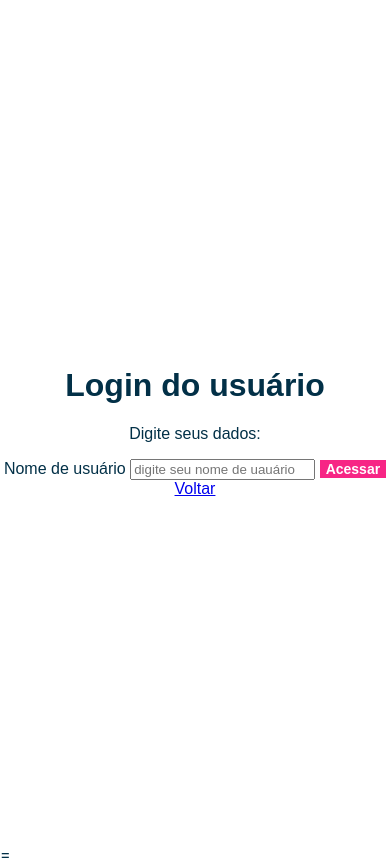
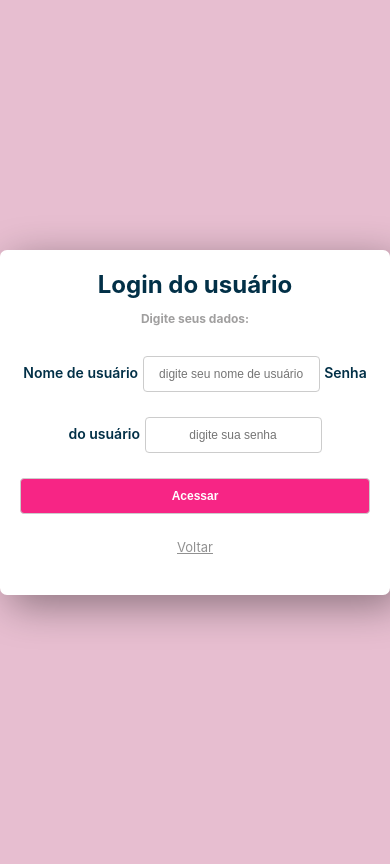
Before and after one commit to MayMatilde/LBP1_OProjetooo3, a Flask app: page /login in a window 390 px wide. After the commit the page ends 627 px from the top, so only its background shows below. Run offline with Flask 3, Linux system fonts and the light colour scheme.

Commit message:
Add files via upload

```diff
--- a/projetinho/app.py
+++ b/projetinho/app.py
@@ -1,4 +1,4 @@
-from flask import Flask, session, redirect, url_for, request, render_template
+from flask import Flask
 from controllers.controller import vamos_arrasar
 
 app = Flask(__name__)
--- a/projetinho/controllers/controller.py
+++ b/projetinho/controllers/controller.py
@@ -1,51 +1,42 @@
 from flask import Blueprint, render_template, request, redirect, session, url_for, flash
-from model.models import User
-
-Adm = User("Adm o melhor", "123adm")
-Usuario1 = User ("UserCLT", "9090clt")
-ListaUser = [Adm, Usuario1]
-
-vamos_arrasar = Blueprint('arraso', __name__)
-
-#Página inicial!!! =)🥳
-@vamos_arrasar.route('/', methods=['POST', 'GET'])
-def visu():
-    user_acesso = session.get('user_acesso')
-    return render_template('user.html', user=user_acesso)
-
-# @vamos_arrasar.before_request
-# def autentica_user():
-#     segura = request.endpoint in ['arraso.protected']
-
-#     if segura and 'user_acesso' not in session:
-#         flash("Você precisa logar para acessar o sistema!")
-#         return redirect(url_for('arraso.index'))
+from model.models import usuarios
 
 
-#rota do login =)🥰 and self.password == passwo and self.password == passwordrd
-@vamos_arrasar.route('/login', methods=['POST', 'GET'])
-def index():
+vamos_arrasar = Blueprint('vamos_arrasar', __name__)
+
+#Página inicial🥳
+@vamos_arrasar.route('/')
+def visu():
+    if 'name' in session:
+        nome_usuario = session.get('name')
+        return render_template('login.html', nome_usuario=nome_usuario)
+    else:
+        return render_template('user.html')
+
+
+
+
+#Rota da página de login 😍
+@vamos_arrasar.route('/login', methods=['GET', 'POST'])
+def login ():
     if request.method == 'POST':
-       session['usuario'] = request.form['username']
-       return redirect(url_for('arraso.index'))
+        nome = request.form['username']
+        senha = request.form['password']
+        for usuario in usuarios:
+             if nome == usuario.nome and senha == usuario.senha:
+                session['name'] = usuario.nome
+                return redirect(url_for('vamos_arrasar.autentica'))
+             else:
+                 flash('Usuário ou senha inválidos!')
     return render_template('index.html')
 
-#rota autentica=)😀
-@vamos_arrasar.route('/autentica', methods=['POST'])
-def autentica_user():
-    username = request.form['username']
-    password = request.form['password']
+#Rota autentica 😉
+@vamos_arrasar.route('/autentica')
+def autentica():
+    return redirect(url_for('vamos_arrasar.login'))
 
-    for User in ListaUser:
-        if username == User.usernameCLT and password == User.password:
-            session['user_acesso'] = User.usernameCLT
-            flash(f'{User.usernameCLT} Só sucesso! Login feito')
-            return redirect(url_for('arraso.index'))
-    flash('Usuário ou senha incorreta. 403')
-    return redirect(url_for('arraso.html'))
-
-#rota logout =)😍
+#Rota logout😁
 @vamos_arrasar.route('/logout')
 def logout():
-    session.pop('user_acesso', None)
-    return redirect(url_for('arraso.login'))
+    session.pop('name', None)
+    return redirect(url_for('vamos_arrasar.login'))
--- a/projetinho/templates/index.html
+++ b/projetinho/templates/index.html
@@ -3,125 +3,125 @@
 <head>
     <meta charset="UTF-8">
     <meta name="viewport" content="width=device-width, initial-scale=1.0">
-    <title>Sei lá</title>
+    <title>Login</title>
     <style>
+        :root {
+            --primary-color: #f72585;
+            --text-color: #023047;
+            --background-color: #fff;
+            --input-border-color: #ccc;
+            --input-focus-border-color: #f72585;
+        }
+
         body {
             font-family: 'Inter', sans-serif;
             margin: 0;
             padding: 0;
-            color: #023047
-        }
-
-        .page {
-            font-family: Arial, sans-serif;
+            color: var(--text-color);
+            background-color: #e7bed0;
             display: flex;
-            flex-direction: column;
             align-items: center;
-            align-content: center;
             justify-content: center;
             height: 100vh;
-            text-align: center;
-            margin: 0;
         }
 
         .formLogin {
             display: flex;
             flex-direction: column;
-            background-color: #fff;
+            background-color: var(--background-color);
             border-radius: 7px;
             padding: 40px;
             box-shadow: 10px 10px 40px rgba(0, 0, 0, 0.4);
             gap: 5px;
+            width: 300px;
             text-align: center;
-            width: 300px;
-            margin: auto;
         }
 
         .formLogin h1 {
-            padding: 0;
             margin: 0;
             font-weight: 500;
             font-size: 1.8em;
+            font-weight: bold;
         }
 
         .formLogin p {
-            display: inline-block;
             font-size: 12px;
-            color: #666;
+            color: #a09f9f;
             margin-bottom: 25px;
-            text-align: center;
+            font-weight: bold;
         }
 
         .formLogin input {
             padding: 10px;
             font-size: 12px;
-            border: 1px solid #ccc;
-            margin-bottom: 20px;
-            margin-top: 5px;
+            border: 1px solid var(--input-border-color);
+            margin: 5px 0 20px;
             border-radius: 4px;
-            transition: all linear 160ms;
+            transition: border 160ms linear;
             outline: none;
             text-align: center;
         }
 
-
         .formLogin input:focus {
-            border: 1px solid #f72585;
+            border: 1px solid var(--input-focus-border-color);
         }
 
         .formLogin label {
             font-size: 14px;
             font-weight: 600;
-            text-align: center;
         }
 
         .formLogin a {
-            display: inline-block;
             margin-bottom: 20px;
             font-size: 13px;
-            color: #555;
-            transition: all linear 160ms;
-            text-align: center;
+            color: #919191;
+            transition: color 160ms linear;
         }
 
         .formLogin a:hover {
-            color: #f72585;
+            color: var(--primary-color);
         }
 
         .btn {
-            background-color: #f72585;
+            background-color: var(--primary-color);
             color: #fff;
             font-size: 14px;
             font-weight: 600;
-            border: none !important;
-            transition: all linear 160ms;
+            border: none;
             cursor: pointer;
-            margin: 0 !important;
-            text-align: center;
-
+            transition: transform 160ms linear, background-color 160ms linear;
+            width: 100%;
         }
 
         .btn:hover {
             transform: scale(1.05);
             background-color: #ff0676;
+        }
 
+        @media (max-width: 400px) {
+            .formLogin {
+                width: 90%;
+                padding: 20px;
+            }
+
+            .formLogin h1 {
+                font-size: 1.5em;
+            }
         }
     </style>
 </head>
 <body>
-    <div class="page">
-        <form action="{{url_for('arraso.autentica')}}" method="POST">
+    <div class="formLogin">
+        <form action="{{url_for('vamos_arrasar.login')}}" method="POST">
             <h1>Login do usuário</h1>
             <p>Digite seus dados:</p>
-            <label for="text">Nome de usuário</label>
-            <input type="text" name="username" placeholder="digite seu nome de uauário" required>
+            <label for="username">Nome de usuário</label>
+            <input type="text" id="username" name="username" placeholder="digite seu nome de usuário" required>
+            <label for="password">Senha do usuário</label>
+            <input type="password" id="password" name="password" placeholder="digite sua senha" required>
             <input type="submit" value="Acessar" class="btn">
         </form>
-        <a href="{{url_for('arraso.index')}}">Voltar</a>
+        <a href="{{url_for('vamos_arrasar.login')}}">Voltar</a>
     </div>
 </body>
-
 </html>
-</body>
-</html>
-=
```
Also changed, not shown: projetinho/model/models.py (+4 -5 lines), projetinho/templates/user.html (+7 -5 lines).
